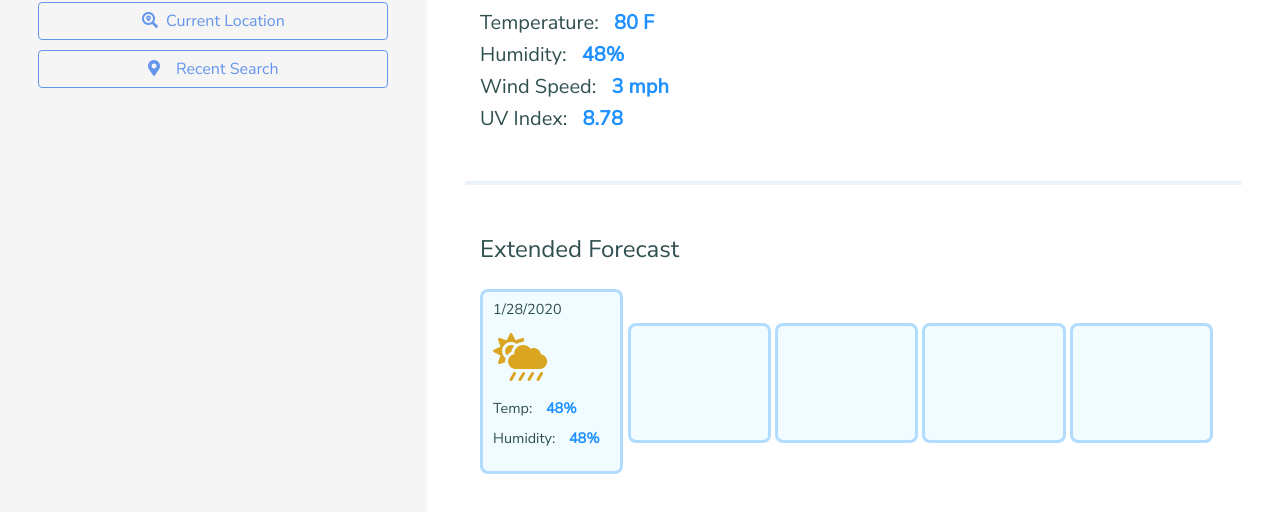
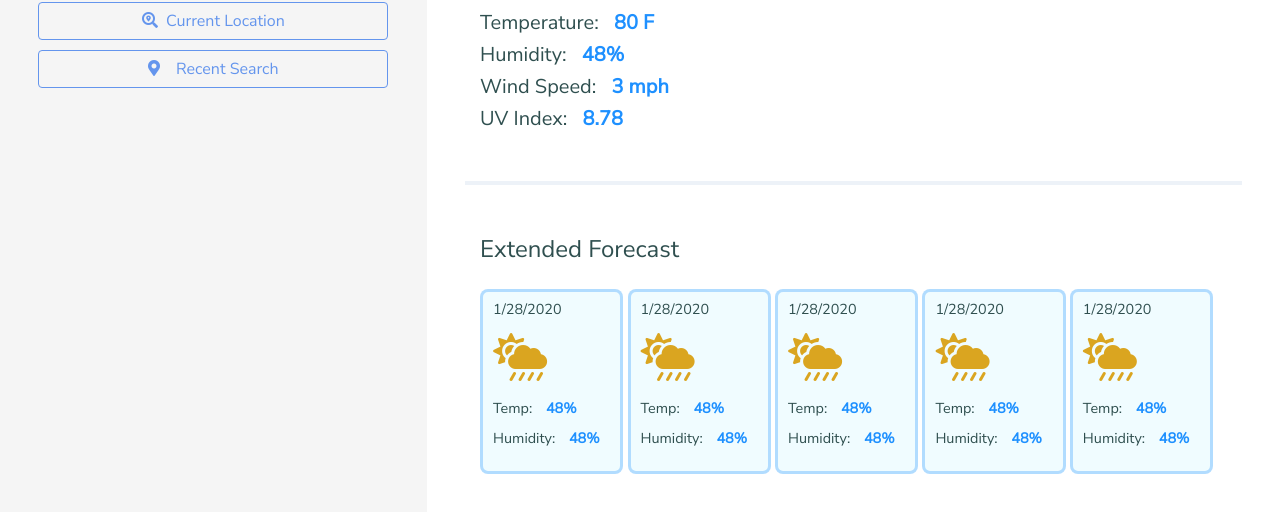
Before and after one commit to trustedtech/06-WeatherDashboard, a plain HTML site: page index.html in a window 1280 px wide. Shown: the part 208-720 px from the top of the page. Drawn offline with nearby package versions, Linux system fonts and the light colour scheme.

Commit message:
Minor HTML update.

```diff
--- a/index.html
+++ b/index.html
@@ -52,15 +52,31 @@
                         <p>Humidity: <span>48%</span></p>
                     </div>
                     <div class="col-md-2 ex-fcast-block">
+                        <p>1/28/2020</p>
+                        <i class="fas fa-cloud-sun-rain big-icon"></i>
+                        <p>Temp: <span>48%</span></p>
+                        <p>Humidity: <span>48%</span></p>
 
                     </div>
                     <div class="col-md-2 ex-fcast-block">
+                        <p>1/28/2020</p>
+                        <i class="fas fa-cloud-sun-rain big-icon"></i>
+                        <p>Temp: <span>48%</span></p>
+                        <p>Humidity: <span>48%</span></p>
 
                     </div>
                     <div class="col-md-2 ex-fcast-block">
+                        <p>1/28/2020</p>
+                        <i class="fas fa-cloud-sun-rain big-icon"></i>
+                        <p>Temp: <span>48%</span></p>
+                        <p>Humidity: <span>48%</span></p>
 
                     </div>
                     <div class="col-md-2 ex-fcast-block">
+                        <p>1/28/2020</p>
+                        <i class="fas fa-cloud-sun-rain big-icon"></i>
+                        <p>Temp: <span>48%</span></p>
+                        <p>Humidity: <span>48%</span></p>
 
                     </div>
 
```
